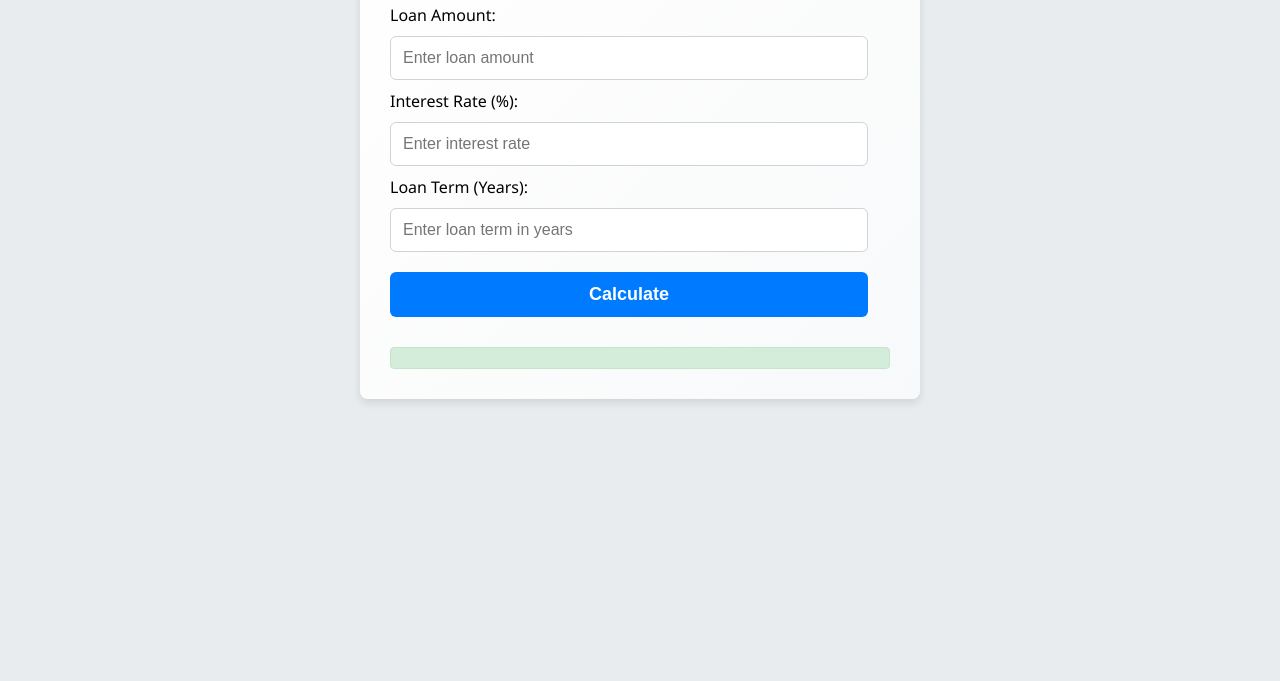
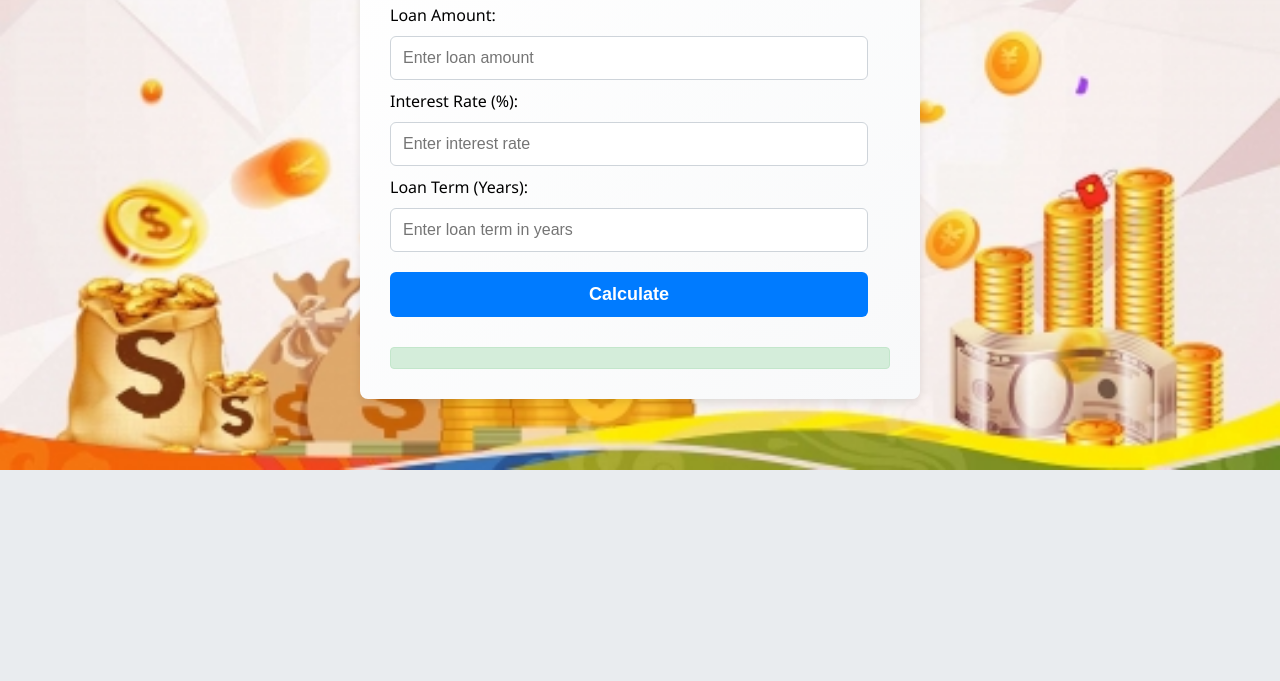
Before and after one commit to Nishnathkumar/loan-amount-calculator, a plain HTML site: page index.html in a window 1280 px wide. Shown: the part 119-800 px from the top of the page. Drawn offline with Linux system fonts and the light colour scheme.

Commit message:
Update style.css

```diff
--- a/style.css
+++ b/style.css
@@ -3,7 +3,12 @@ body {
   margin: 0;
   padding: 20px;
   background-color: #e9ecef;
+  background-image: url('background image.jpg'); /* Replace with your image URL */
+  background-size: cover; /* Ensures the image covers the entire background */
+  background-position: center; /* Centers the image */
+  background-repeat: no-repeat; /* Prevents the image from repeating */
 }
+
 
 .calculator-container {
   background: linear-gradient(135deg, #ffffff 0%, #f8f9fa 100%);
```
